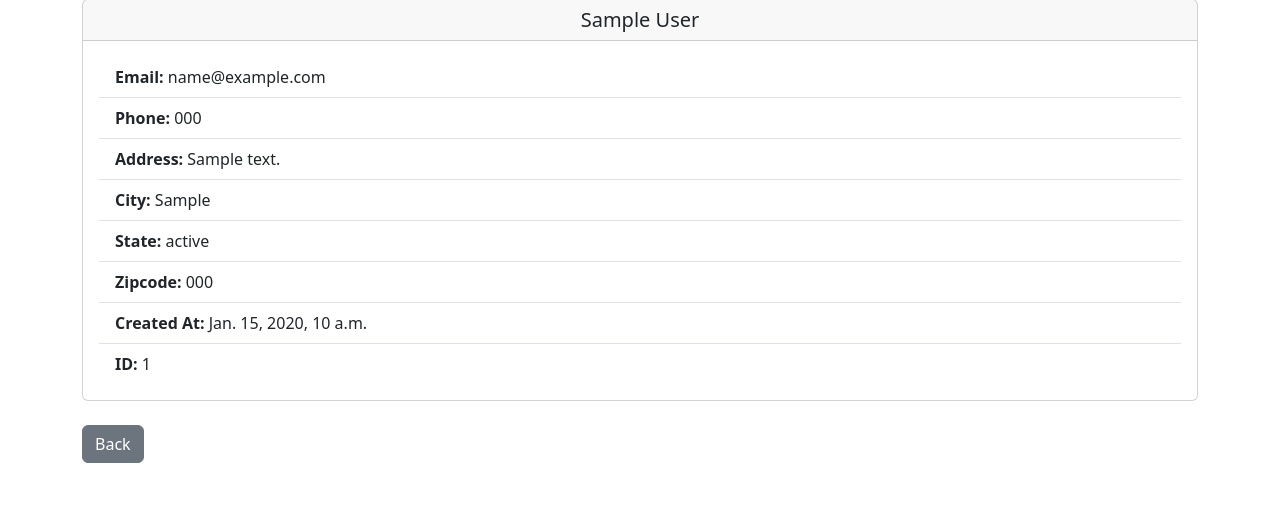
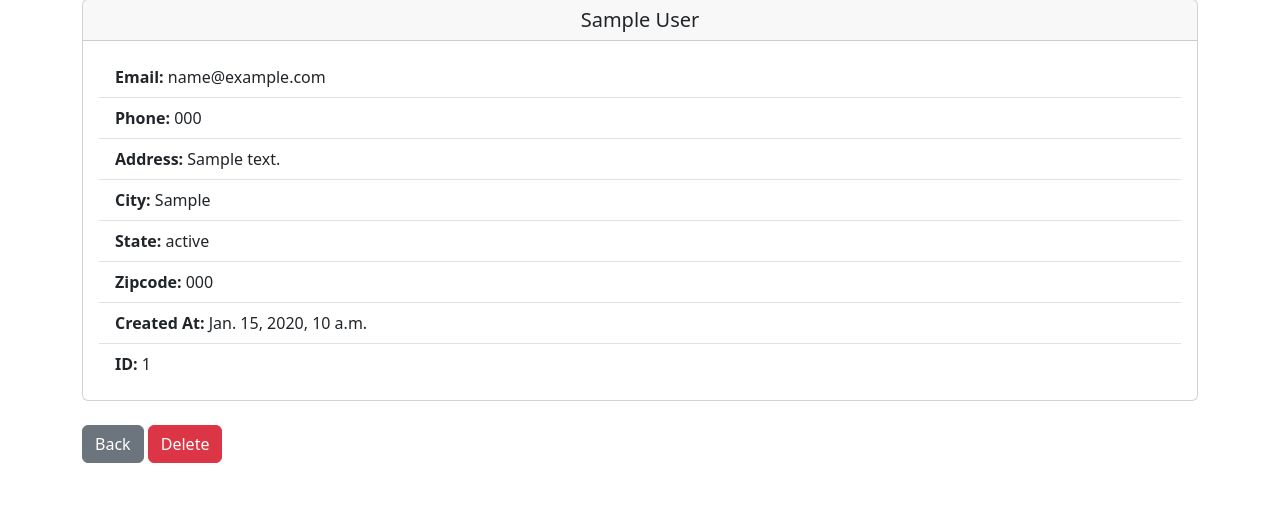
Before and after one commit to TharHtet236401/CRM, a Django app: page /record/1 in a window 1280 px wide. Shown: the part 161-686 px from the top of the page. Run offline with Django 5.2, Linux system fonts and the light colour scheme; a user stored in the database is signed in; tables that the repository leaves empty hold one stand-in row (values such as "Sample post").

Commit message:
add the delete function

```diff
--- a/dcrmApp/templates/record.html
+++ b/dcrmApp/templates/record.html
@@ -38,4 +38,5 @@
 </div>
 
 <a href="{% url 'home' %}" class="btn btn-secondary">Back</a>
+<a href="{% url 'delete_record' record.id %}" class="btn btn-danger">Delete</a>
 {% endblock %}
--- a/dcrmApp/urls.py
+++ b/dcrmApp/urls.py
@@ -6,4 +6,5 @@ urlpatterns = [
     path('register/', views.register_user, name='register'),
     path('logout/', views.logout_user, name='logout'),
     path('record/<int:pk>', views.customer_record, name='record'),
+    path('delete_record/<int:pk>', views.delete_record, name='delete_record'),
 ]
--- a/dcrmApp/views.py
+++ b/dcrmApp/views.py
@@ -49,6 +49,15 @@ def customer_record(request, pk):
         messages.error(request, "You must be logged in to view this page")
         return redirect('home')
 
+def delete_record(request, pk):
+    if request.user.is_authenticated:
+        record = Record.objects.get(id=pk)
+        record.delete()
+        messages.success(request, "Record deleted successfully")
+        return redirect('home')
+    else:
+        messages.error(request, "You must be logged in to delete a record")
+        return redirect('home')
 
 def logout_user(request):
     logout(request)
```
